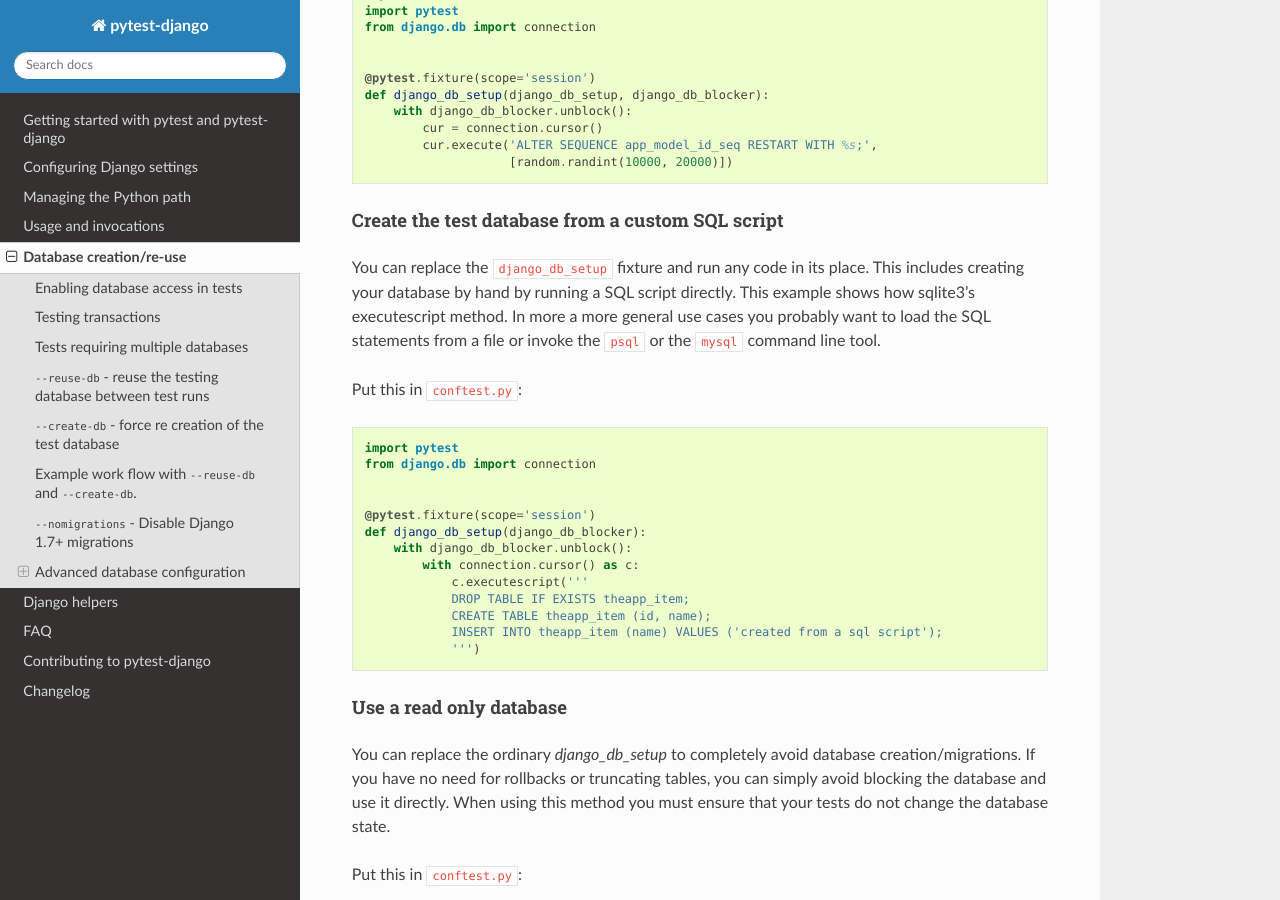
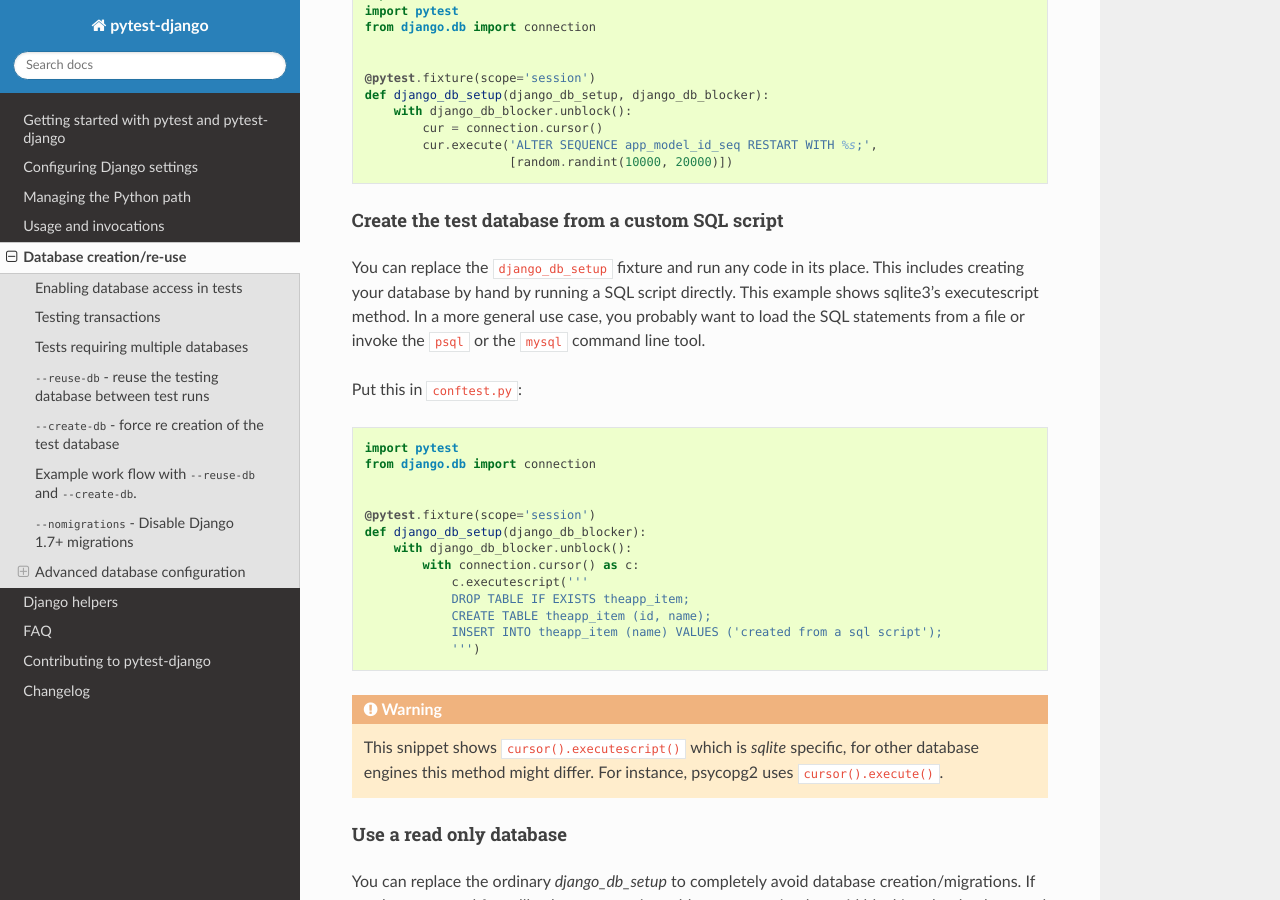
Before and after one commit to pytest-dev/pytest-django, a Sphinx documentation site: the page built from docs/database.rst, in a window 1280 px wide and 900 px high, scrolled down 8462 px. Built offline with Sphinx 7.4.7 and the Read the Docs theme 2.0.0, drawn with Linux system fonts in a browser that asks for light colours; cross-references to code outside the pages are shown as plain code.

Commit message:
docs: add warning about sqlite specific snippet + fix typos [ci skip] (#666)

```diff
--- a/docs/database.rst
+++ b/docs/database.rst
@@ -419,8 +419,8 @@ Create the test database from a custom SQL script
 
 You can replace the :fixture:`django_db_setup` fixture and run any code in its
 place. This includes creating your database by hand by running a SQL script
-directly. This example shows how sqlite3's executescript method. In more a more
-general use cases you probably want to load the SQL statements from a file or
+directly. This example shows sqlite3's executescript method. In a more
+general use case, you probably want to load the SQL statements from a file or
 invoke the ``psql`` or the ``mysql`` command line tool.
 
 Put this in ``conftest.py``::
@@ -438,6 +438,11 @@ Put this in ``conftest.py``::
                 CREATE TABLE theapp_item (id, name);
                 INSERT INTO theapp_item (name) VALUES ('created from a sql script');
                 ''')
+
+.. warning::
+    This snippet shows ``cursor().executescript()`` which is `sqlite` specific, for
+    other database engines this method might differ. For instance, psycopg2 uses
+    ``cursor().execute()``.
 
 
 Use a read only database
```
